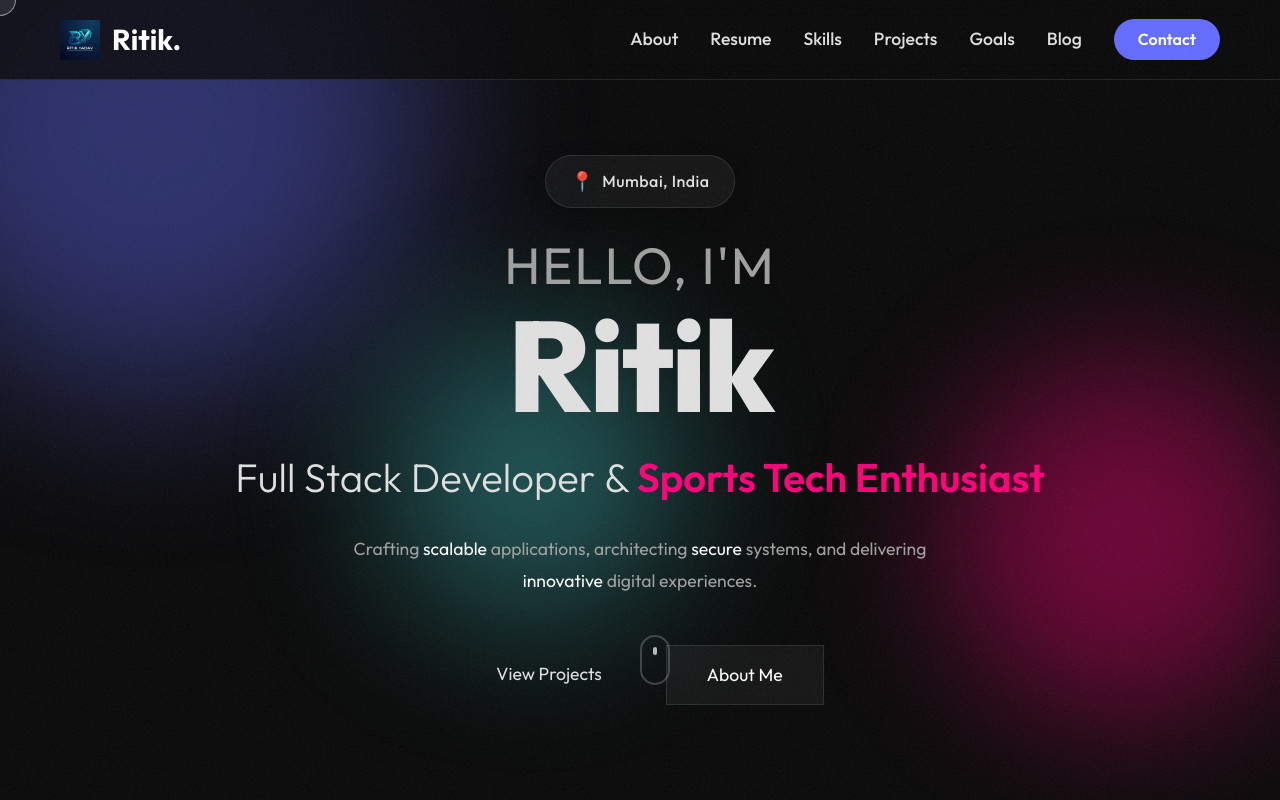
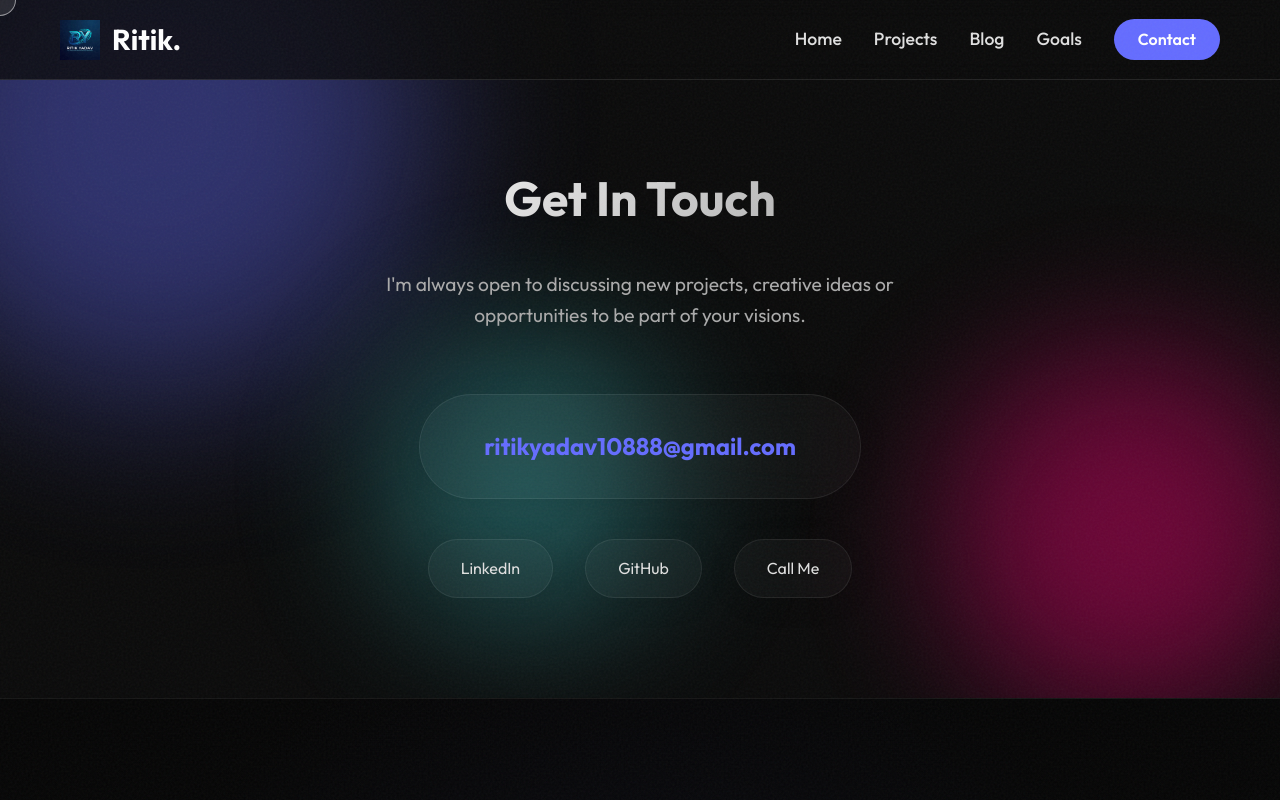
Before and after one commit to ritikyadav10888-oss/portfolio-website, a React (Vite) app: page /contact in a window 1280 px wide. Shown: the top 800 px of the page. Built offline with nearby package versions, Linux system fonts and the light colour scheme; a web font is replaced by a local one.

Commit message:
feat: convert single-page site to optimized multi-page architecture

```diff
--- a/package.json
+++ b/package.json
@@ -15,7 +15,8 @@
     "jspdf": "^3.0.4",
     "react": "^19.2.0",
     "react-dom": "^19.2.0",
-    "react-icons": "^5.5.0"
+    "react-icons": "^5.5.0",
+    "react-router-dom": "^7.12.0"
   },
   "devDependencies": {
     "@eslint/js": "^9.39.1",
--- a/src/App.jsx
+++ b/src/App.jsx
@@ -1,33 +1,55 @@
+import { BrowserRouter as Router, Routes, Route, useLocation } from 'react-router-dom';
+import { AnimatePresence } from 'framer-motion';
 import Navbar from './components/Navbar';
-import Hero from './components/Hero';
-import About from './components/About';
-import Skills from './components/Skills';
-import Projects from './components/Projects';
-import Resume from './components/Resume';
-import Goals from './components/Goals';
-import Blog from './components/Blog';
-
 import Footer from './components/Footer';
 import AnimatedBackground from './components/AnimatedBackground';
 import CustomCursor from './components/CustomCursor';
+import Home from './pages/Home';
+import ProjectsPage from './pages/ProjectsPage';
+import BlogPage from './pages/BlogPage';
+import GoalsPage from './pages/GoalsPage';
+import ContactPage from './pages/ContactPage';
+import { useEffect } from 'react';
+
+// Scroll to top on route change
+const ScrollToTop = () => {
+  const { pathname } = useLocation();
+  useEffect(() => {
+    window.scrollTo(0, 0);
+  }, [pathname]);
+  return null;
+};
+
+function AnimatedRoutes() {
+  const location = useLocation();
+  return (
+    <AnimatePresence mode="wait">
+      <Routes location={location} key={location.pathname}>
+        <Route path="/" element={<Home />} />
+        <Route path="/projects" element={<ProjectsPage />} />
+        <Route path="/blog" element={<BlogPage />} />
+        <Route path="/goals" element={<GoalsPage />} />
+        <Route path="/contact" element={<ContactPage />} />
+      </Routes>
+    </AnimatePresence>
+  );
+}
 
 function App() {
   return (
+    <Router>
       <div className="App">
         <CustomCursor />
+        <ScrollToTop />
         <div className="grain-overlay"></div>
         <AnimatedBackground />
         <Navbar />
-      <Hero />
-      <About />
-      <Resume />
-      <Skills />
-      <Projects />
-      <Goals />
-      <Blog />
-
+        <main style={{ minHeight: '80vh' }}>
+          <AnimatedRoutes />
+        </main>
         <Footer />
       </div>
+    </Router>
   );
 }
 
--- a/src/components/Hero.jsx
+++ b/src/components/Hero.jsx
@@ -1,4 +1,5 @@
 import { motion } from 'framer-motion';
+import { Link } from 'react-router-dom';
 
 const Hero = () => {
     const name = "Ritik";
@@ -117,8 +118,8 @@ const Hero = () => {
                     transition={{ delay: 1.8, type: 'spring' }}
                     style={{ display: 'flex', gap: '1.5rem', justifyContent: 'center' }}
                 >
-                    <a href="#projects" className="btn btn-primary" style={{ padding: '15px 40px', fontSize: '1.1rem' }}>View Projects</a>
-                    <a href="#about" className="btn" style={{
+                    <Link to="/projects" className="btn btn-primary" style={{ padding: '15px 40px', fontSize: '1.1rem' }}>View Projects</Link>
+                    <Link to="/#about" className="btn" style={{
                         background: 'rgba(255,255,255,0.05)',
                         border: '1px solid rgba(255,255,255,0.1)',
                         color: '#fff',
@@ -127,7 +128,7 @@ const Hero = () => {
                         fontSize: '1.1rem'
                     }}>
                         About Me
-                    </a>
+                    </Link>
                 </motion.div>
 
                 {/* Scroll Indicator */}
--- a/src/components/Navbar.jsx
+++ b/src/components/Navbar.jsx
@@ -1,8 +1,20 @@
 import { useState } from 'react';
 import { motion } from 'framer-motion';
+import { Link, useLocation } from 'react-router-dom';
 
 const Navbar = () => {
     const [isOpen, setIsOpen] = useState(false);
+    const location = useLocation();
+
+    const navItems = [
+        { name: 'Home', path: '/' },
+        { name: 'Projects', path: '/projects' },
+        { name: 'Blog', path: '/blog' },
+        { name: 'Goals', path: '/goals' }
+    ];
+
+    const isActive = (path) => location.pathname === path;
+
     return (
         <motion.nav
             initial={{ y: -100 }}
@@ -23,56 +35,64 @@ const Navbar = () => {
             }}
         >
             <div className="container" style={{ display: 'flex', justifyContent: 'space-between', alignItems: 'center', width: '100%' }}>
-                <a href="#" style={{ fontSize: '1.8rem', fontWeight: '700', color: '#fff', display: 'flex', alignItems: 'center', gap: '0.75rem', zIndex: 1002 }}>
+                <Link to="/" style={{ fontSize: '1.8rem', fontWeight: '700', color: '#fff', display: 'flex', alignItems: 'center', gap: '0.75rem', zIndex: 1002 }}>
                     <img src="/logo.png" alt="Ritik Yadav Logo" style={{ height: '40px', width: 'auto' }} />
                     <span>Ritik<span className="text-gradient">.</span></span>
-                </a>
+                </Link>
 
                 {/* Desktop Menu */}
                 <div className="nav-links">
-                    {['About', 'Resume', 'Skills', 'Projects', 'Goals', 'Blog'].map((item) => (
-                        <a
-                            key={item}
-                            href={`#${item.toLowerCase()}`}
-                            style={{ color: '#e0e0e0', fontWeight: '500', fontSize: '1.1rem' }}
+                    {navItems.map((item) => (
+                        <Link
+                            key={item.name}
+                            to={item.path}
+                            style={{
+                                color: isActive(item.path) ? 'var(--primary-color)' : '#e0e0e0',
+                                fontWeight: '500',
+                                fontSize: '1.1rem'
+                            }}
                             onMouseOver={(e) => e.target.style.color = 'var(--primary-color)'}
-                            onMouseOut={(e) => e.target.style.color = '#e0e0e0'}
+                            onMouseOut={(e) => !isActive(item.path) && (e.target.style.color = '#e0e0e0')}
                         >
-                            {item}
-                        </a>
+                            {item.name}
+                        </Link>
                     ))}
-                    <a href="#contact" className="btn btn-primary" style={{
+                    <Link to="/contact" className="btn btn-primary" style={{
                         padding: '0.5rem 1.5rem',
                         background: 'var(--primary-color)',
                         color: '#fff',
                         borderRadius: '50px',
                         fontWeight: '600'
-                    }}>Contact</a>
+                    }}>Contact</Link>
                 </div>
 
                 {/* Mobile Menu Toggle */}
                 <button
                     className="mobile-toggle"
                     onClick={() => setIsOpen(!isOpen)}
-                    style={{ fontSize: '1.5rem' }}
+                    style={{ fontSize: '1.5rem', background: 'none', border: 'none', color: '#fff', cursor: 'pointer' }}
                 >
                     {isOpen ? '✕' : '☰'}
                 </button>
 
                 {/* Mobile Menu Overlay */}
                 <div className={`mobile-menu ${isOpen ? 'open' : ''}`}>
-                    {['About', 'Resume', 'Skills', 'Projects', 'Goals', 'Blog'].map((item) => (
-                        <a
-                            key={item}
-                            href={`#${item.toLowerCase()}`}
-                            style={{ color: '#fff', fontWeight: '700', fontSize: '2rem' }}
+                    {navItems.map((item) => (
+                        <Link
+                            key={item.name}
+                            to={item.path}
+                            style={{
+                                color: isActive(item.path) ? 'var(--primary-color)' : '#fff',
+                                fontWeight: '700',
+                                fontSize: '2rem'
+                            }}
                             onClick={() => setIsOpen(false)}
                         >
-                            {item}
-                        </a>
+                            {item.name}
+                        </Link>
                     ))}
-                    <a
-                        href="#contact"
+                    <Link
+                        to="/contact"
                         onClick={() => setIsOpen(false)}
                         style={{
                             padding: '1rem 3rem',
@@ -85,7 +105,7 @@ const Navbar = () => {
                         }}
                     >
                         Contact Me
-                    </a>
+                    </Link>
                 </div>
             </div>
         </motion.nav>
--- /dev/null
+++ b/src/pages/BlogPage.jsx
@@ -0,0 +1,18 @@
+import Blog from '../components/Blog';
+import { motion } from 'framer-motion';
+
+const BlogPage = () => {
+    return (
+        <motion.div
+            initial={{ opacity: 0, scale: 0.9 }}
+            animate={{ opacity: 1, scale: 1 }}
+            exit={{ opacity: 0, scale: 1.1 }}
+            transition={{ duration: 0.5 }}
+            style={{ paddingTop: '100px' }}
+        >
+            <Blog />
+        </motion.div>
+    );
+};
+
+export default BlogPage;
--- /dev/null
+++ b/src/pages/ContactPage.jsx
@@ -0,0 +1,53 @@
+import { motion } from 'framer-motion';
+import MagneticButton from '../components/MagneticButton';
+
+const ContactPage = () => {
+    return (
+        <motion.section
+            initial={{ opacity: 0, y: 30 }}
+            animate={{ opacity: 1, y: 0 }}
+            exit={{ opacity: 0, y: -30 }}
+            transition={{ duration: 0.6 }}
+            style={{
+                padding: '160px 0 100px 0',
+                minHeight: '80vh',
+                display: 'flex',
+                alignItems: 'center'
+            }}
+        >
+            <div className="container" style={{ textAlign: 'center' }}>
+                <h1 className="heading-lg text-gradient" style={{ marginBottom: '2rem' }}>Get In Touch</h1>
+                <p style={{ color: '#aaa', fontSize: '1.2rem', maxWidth: '600px', margin: '0 auto 4rem auto' }}>
+                    I'm always open to discussing new projects, creative ideas or opportunities to be part of your visions.
+                </p>
+
+                <div style={{
+                    display: 'flex',
+                    flexDirection: 'column',
+                    alignItems: 'center',
+                    gap: '2.5rem'
+                }}>
+                    <MagneticButton href="mailto:ritikyadav10888@gmail.com">
+                        <div className="glass-card" style={{ padding: '2rem 4rem', borderRadius: '100px' }}>
+                            <h3 style={{ fontSize: '1.5rem', color: 'var(--primary-color)' }}>ritikyadav10888@gmail.com</h3>
+                        </div>
+                    </MagneticButton>
+
+                    <div style={{ display: 'flex', gap: '2rem', flexWrap: 'wrap', justifyContent: 'center' }}>
+                        <MagneticButton href="https://linkedin.com/in/ritikyadav">
+                            <div className="glass-card" style={{ padding: '1rem 2rem', borderRadius: '50px' }}>LinkedIn</div>
+                        </MagneticButton>
+                        <MagneticButton href="https://github.com/ritikyadav10888-oss">
+                            <div className="glass-card" style={{ padding: '1rem 2rem', borderRadius: '50px' }}>GitHub</div>
+                        </MagneticButton>
+                        <MagneticButton href="tel:+919321058356">
+                            <div className="glass-card" style={{ padding: '1rem 2rem', borderRadius: '50px' }}>Call Me</div>
+                        </MagneticButton>
+                    </div>
+                </div>
+            </div>
+        </motion.section>
+    );
+};
+
+export default ContactPage;
--- /dev/null
+++ b/src/pages/GoalsPage.jsx
@@ -0,0 +1,18 @@
+import Goals from '../components/Goals';
+import { motion } from 'framer-motion';
+
+const GoalsPage = () => {
+    return (
+        <motion.div
+            initial={{ opacity: 0, y: 20 }}
+            animate={{ opacity: 1, y: 0 }}
+            exit={{ opacity: 0, y: -20 }}
+            transition={{ duration: 0.5 }}
+            style={{ paddingTop: '100px' }}
+        >
+            <Goals />
+        </motion.div>
+    );
+};
+
+export default GoalsPage;
--- /dev/null
+++ b/src/pages/Home.jsx
@@ -0,0 +1,23 @@
+import Hero from '../components/Hero';
+import About from '../components/About';
+import Skills from '../components/Skills';
+import Resume from '../components/Resume';
+import { motion } from 'framer-motion';
+
+const Home = () => {
+    return (
+        <motion.div
+            initial={{ opacity: 0 }}
+            animate={{ opacity: 1 }}
+            exit={{ opacity: 0 }}
+            transition={{ duration: 0.5 }}
+        >
+            <Hero />
+            <About />
+            <Resume />
+            <Skills />
+        </motion.div>
+    );
+};
+
+export default Home;
--- /dev/null
+++ b/src/pages/ProjectsPage.jsx
@@ -0,0 +1,18 @@
+import Projects from '../components/Projects';
+import { motion } from 'framer-motion';
+
+const ProjectsPage = () => {
+    return (
+        <motion.div
+            initial={{ opacity: 0, x: 20 }}
+            animate={{ opacity: 1, x: 0 }}
+            exit={{ opacity: 0, x: -20 }}
+            transition={{ duration: 0.5 }}
+            style={{ paddingTop: '100px' }}
+        >
+            <Projects />
+        </motion.div>
+    );
+};
+
+export default ProjectsPage;
```
Also changed, not shown: 2 other files (tests, documents, lock files or other folders). Lines whose indentation alone changed are shown as unchanged.
